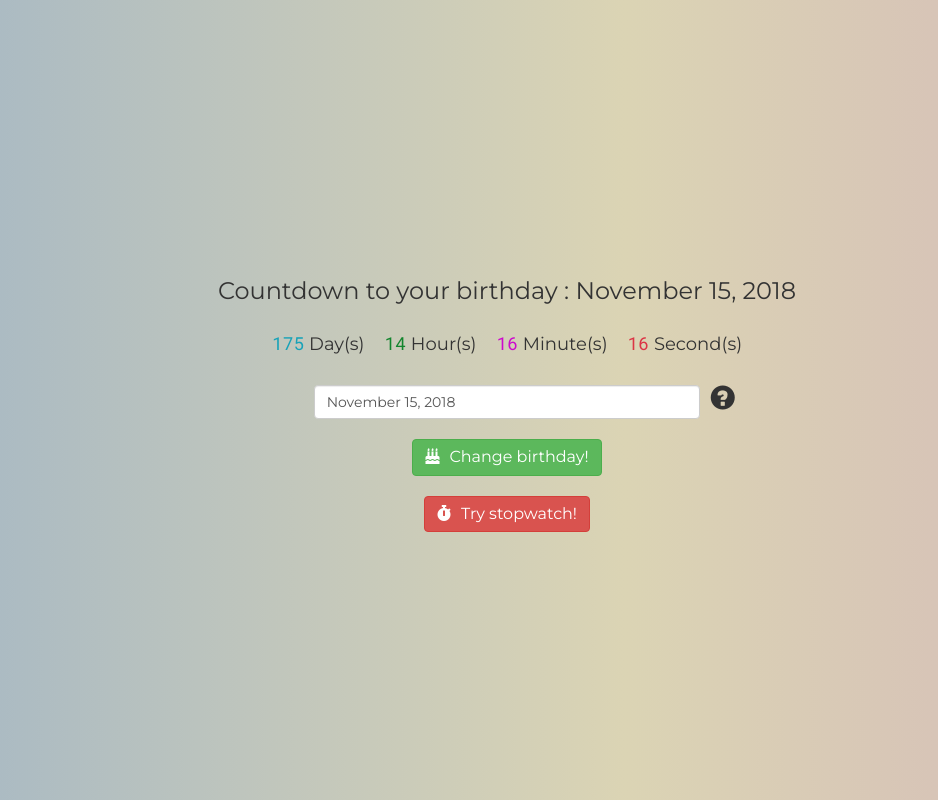
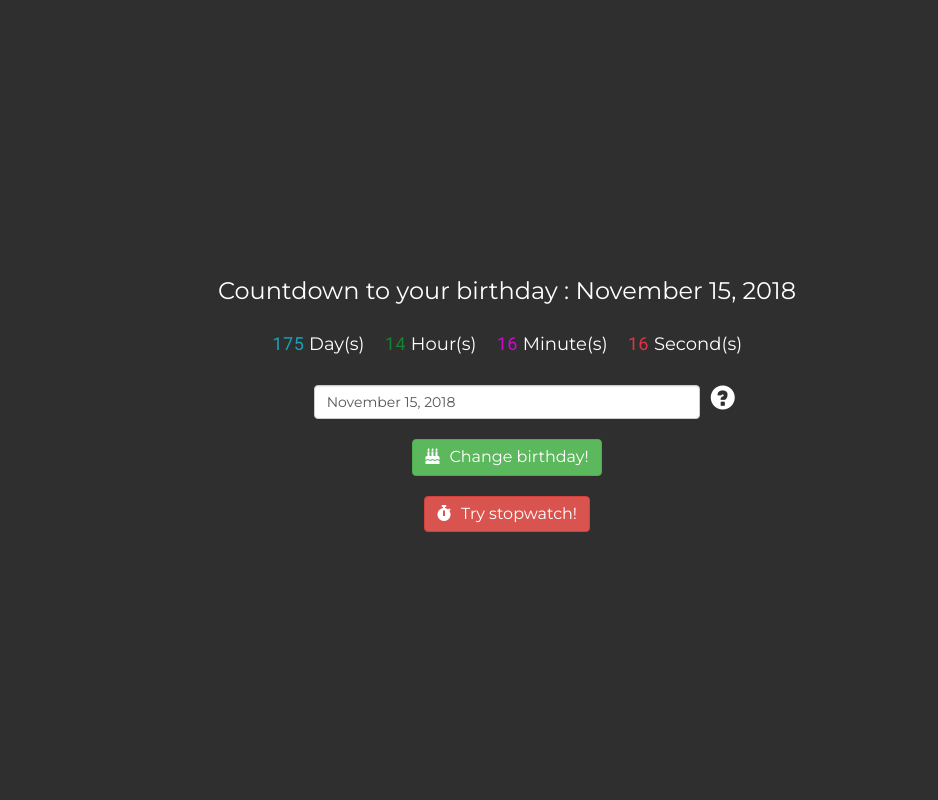
Before and after one commit to ppppbn/react-countdown-app, a React (Create React App) app: page / in a window 1280 px wide. Shown: the whole page, without its empty margins (133-1071 px from the left). Built offline with nearby package versions, Linux system fonts and the light colour scheme.

Commit message:
Change background

```diff
--- a/src/App.css
+++ b/src/App.css
@@ -102,32 +102,6 @@ input::-webkit-inner-spin-button {
 }
 
 .animated-bg {
-
-}
-
-@-webkit-keyframes Animation {
-  0%{background-position:0% 0%}
-  25%{ackground-position:50% 50%}
-  50%{background-position:100% 100%}
-  75%{ackground-position:50% 50%}
-  100%{background-position:0% 0%}
-}
-@-moz-keyframes Animation {
-  0%{background-position:0% 0%}
-  25%{ackground-position:50% 50%}
-  50%{background-position:100% 100%}
-  75%{ackground-position:50% 50%}
-  100%{background-position:0% 0%}
-}
-@keyframes Animation {
-  0%{background-position:0% 0%}
-  25%{ackground-position:50% 50%}
-  50%{background-position:100% 100%}
-  75%{ackground-position:50% 50%}
-  100%{background-position:0% 0%}
-}
-
-.animated-bg {
   animation: Animation 40s ease infinite;
   -webkit-animation: Animation 40s ease infinite;
   -moz-animation: Animation 40s ease infinite;
@@ -136,3 +110,8 @@ input::-webkit-inner-spin-button {
   background: -webkit-linear-gradient(to right, #7AA1D2, #DBD4B4, #CC95C0);  /* Chrome 10-25, Safari 5.1-6 */
   background: linear-gradient(to right, #7AA1D2, #DBD4B4, #CC95C0); /* W3C, IE 10+/ Edge, Firefox 16+, Chrome 26+, Opera 12+, Safari 7+ */
 }
+
+.main-bg {
+  color : white;
+  background : #2f2f2f;
+}
--- a/src/App.js
+++ b/src/App.js
@@ -42,7 +42,7 @@ class App extends PureComponent {
   render() {
     const screen = this.state.screen;
     return (
-      <div className="container-fluid full-height animated-bg">
+      <div className="container-fluid full-height main-bg">
         { screen === SCREEN_STATE.countdown ?
           (
             <div className="row full-height vertical-center text-center">
```
